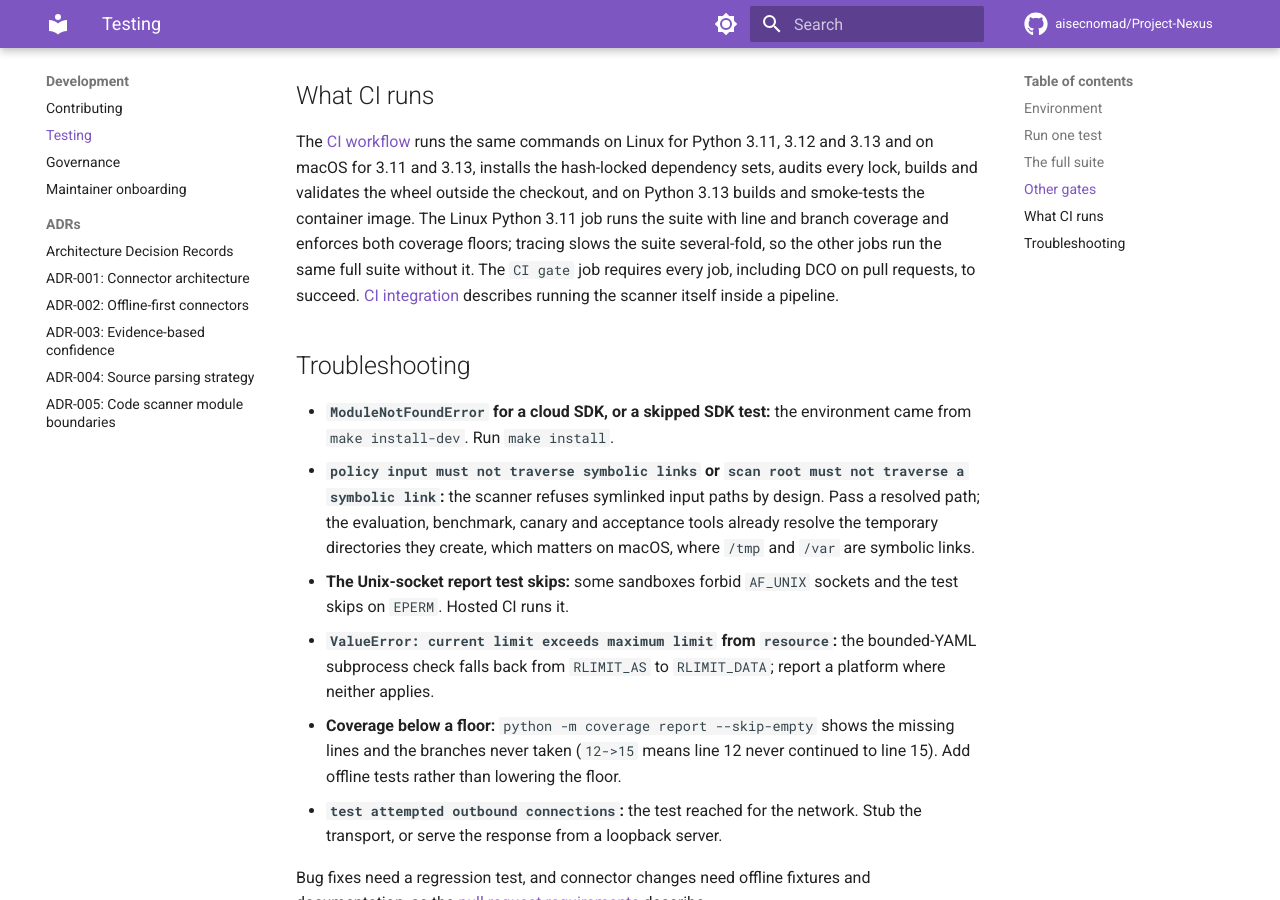
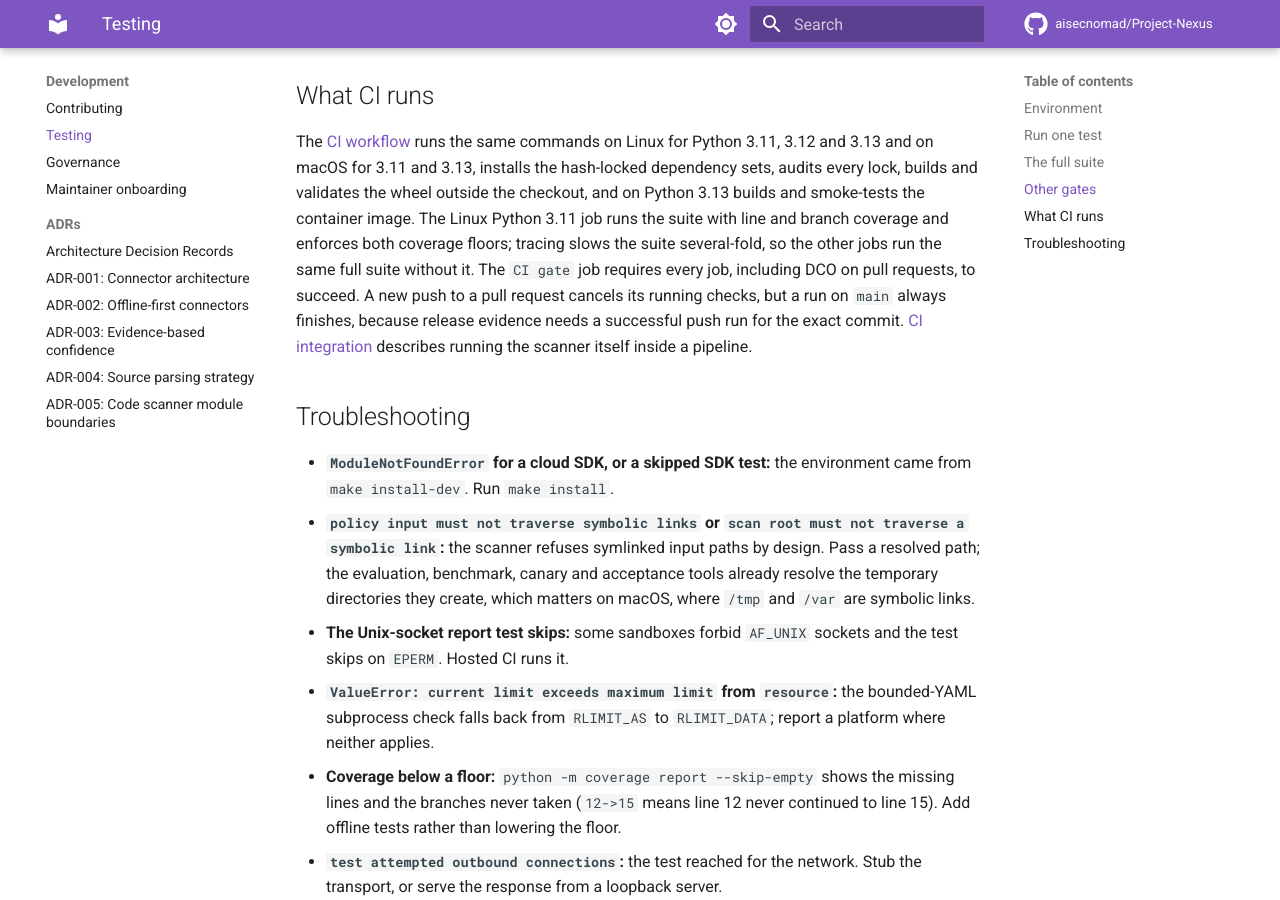
Before and after one commit to aisecnomad/Project-Nexus, an MkDocs documentation site: the page built from docs/testing.md, in a window 1280 px wide and 900 px high, scrolled down 2567 px. Built offline with MkDocs 1.6.1 and Material for MkDocs 9.7.7, drawn with Linux system fonts in a browser that asks for light colours; comment, search, counter and statistics services are not loaded.

Commit message:
Never cancel an in-progress CI run on main
With cancel-in-progress: true a newer push cancelled the running main
build, as happened to the run for 05cc916, yet release.yml accepts only
a successful push run of ci.yml for the exact main commit (head_branch
main, event push, status completed, conclusion success). Superseded pull
request runs are still cancelled; a main run always finishes and a newer
main push waits for it. A policy test pins the expression.

Co-Authored-By: Claude Opus 5.5 <noreply@anthropic.com>
Claude-Session: https://claude.ai/code/session_01MgqwgJ3mZY4AfBY9zQH3vZ
Signed-off-by: Claude <noreply@anthropic.com>

```diff
--- a/docs/testing.md
+++ b/docs/testing.md
@@ -125,8 +125,10 @@ and smoke-tests the container image. The Linux Python 3.11 job runs the suite
 with line and branch coverage and enforces both coverage floors; tracing slows
 the suite several-fold, so the other jobs run the same full suite without it.
 The `CI gate` job requires every job, including DCO on pull requests, to
-succeed. [CI integration](operations/ci.md) describes running the scanner
-itself inside a pipeline.
+succeed. A new push to a pull request cancels its running checks, but a run on
+`main` always finishes, because release evidence needs a successful push run
+for the exact commit. [CI integration](operations/ci.md) describes running the
+scanner itself inside a pipeline.
 
 ## Troubleshooting
 
```
Also changed, not shown: 2 other files.
